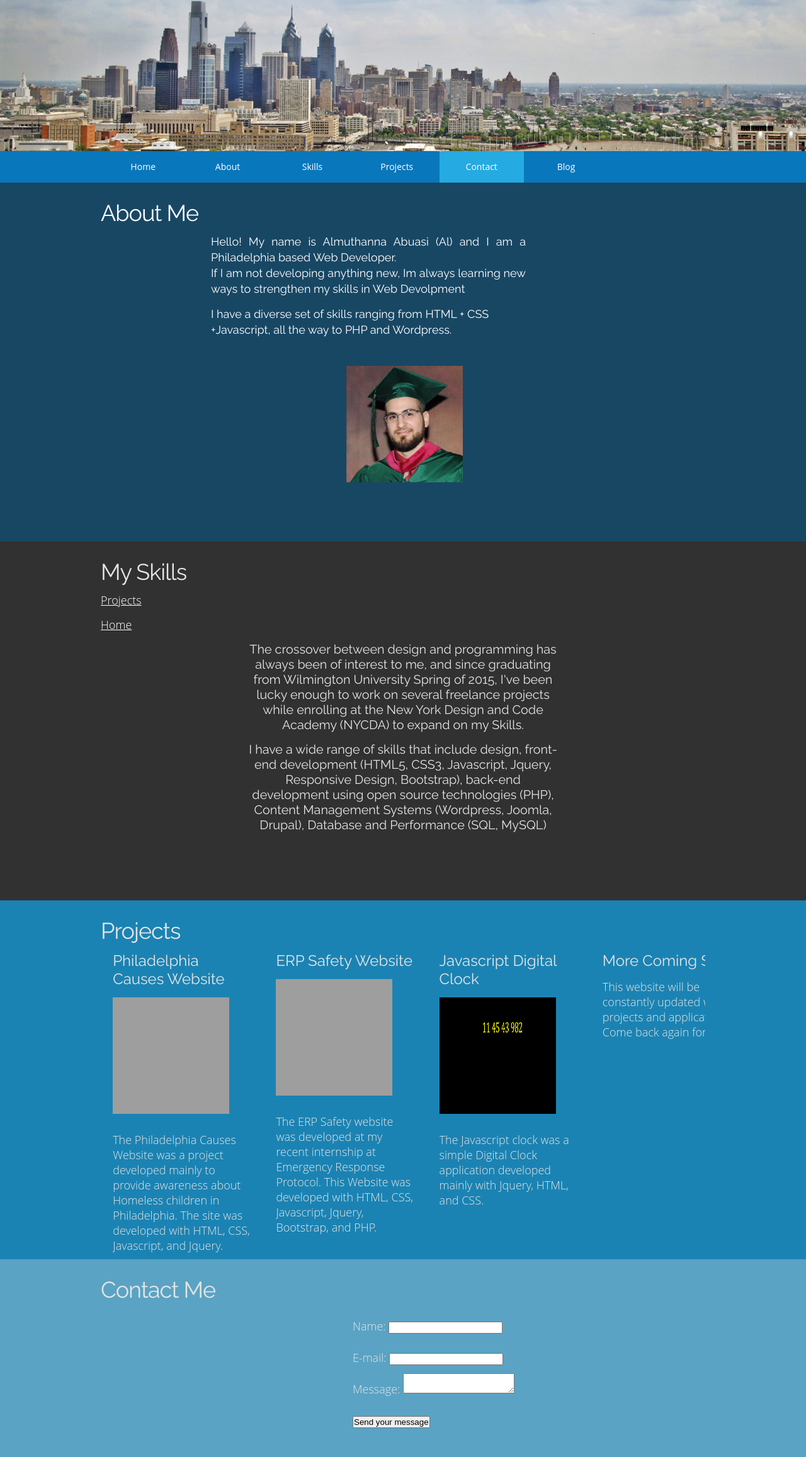
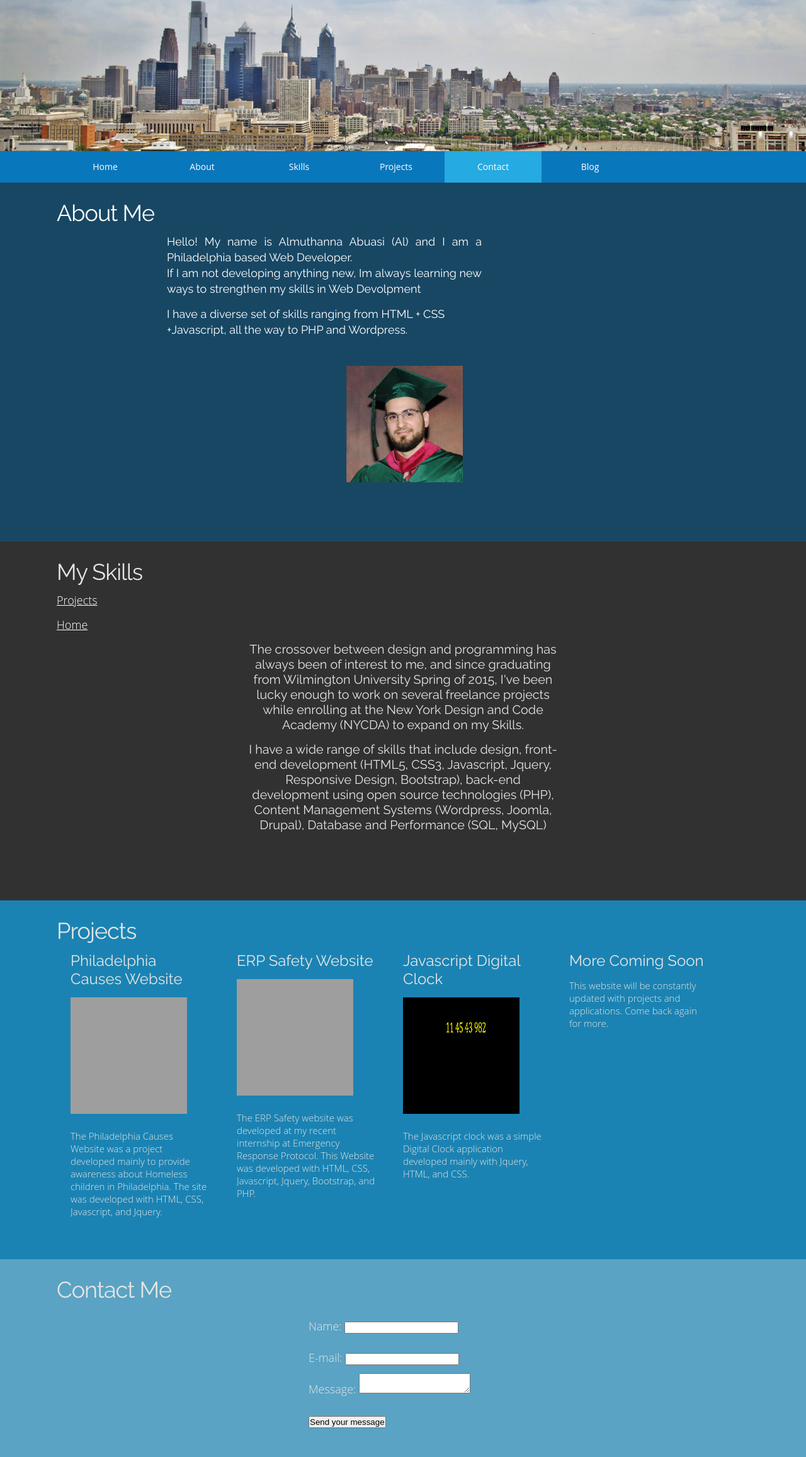
Before and after one commit to al-abuasi/Portfolio, a plain HTML site: page index.html in a window 1280 px wide. Shown: the part 160-2474 px from the top of the page at 63% size. Drawn offline with Linux system fonts and the light colour scheme; grey boxes are pictures that could not be loaded.

Commit message:
fixed the html ,css validation.Fixed the projects page width

```diff
--- a/css/demo.css
+++ /dev/null
@@ -1,277 +0,0 @@
-* {margin: 0; padding: 0; outline: 0;}
-
-
-body {
-	font-family: 'Raleway', sans-serif;
-	color: #e5e5e5;
-	font-size: 12px;
-	background:#bfbfbf;
-
-
-}
-
-
-h1, h2 {
-	font-family: 'Raleway', sans-serif;
-	font-weight: 300;
-	margin:0 0 15px 0;
-}
-
-
-h1 {
-	font-size: 36px;
-	letter-spacing: -1px;
-	line-height: 100%;
-}
-
-
-h2 {
-	font-size: 24px;
-}
-
-
-p {
-	margin: 0 0 15px 0;
-}
-
-a {
-	color: #3e3e3e;
-}
-
-
-
-.clear {
-	clear: both;
-}
-.wrap {
-	width: 100%;
-	max-width: 1600px;
-	min-width: 960px;
-	z-index: 10;
-	position: relative;
-	margin: 0 auto;
-	padding: 0;
-
-}
-
-
-
-.section {
-	width: 100%;
-	max-width: 1600px;
-	min-width: 960px;
-	z-index: 10;
-	position: relative;
-	margin: 0 auto;
-	padding: 0 0 20px 0;
-	height: 550px;
-}
-
-
-#summary {
-	font-family: 'Raleway', sans-serif;
-	padding-left: 175px;
-	text-align: justify;
-	line-height: 25px;
-	width: 500px;
-}
-
-.skills-summary {
-	font-family: 'Raleway', sans-serif;
-	display: block;
-	margin-left: auto;
-	margin-right: auto;
-	width: 500px;
-	text-align: center;
-	font-size: 1.1em;
-}
-
-
-#profile {
-
-	height: 185px;
-	width: 185px;
-	margin-left: 550px;
-
-}
-
-
-.inner {
-	width: 960px;
-	margin: 0 auto;
-	position: relative;
-	min-height: 50px;
-	padding:30px 0;
-	font-size: 18px;
-	font-family: 'Open Sans', sans-serif;
-	font-weight: 300;
-}
-
-.inner:after {
-	  content: "";
-	  display: table;
-	  clear: both;
-}
-
-
-.subMenu {
-	height: 50px;
-	z-index: 1000;
-	width: 100%;
-	background: #0977bc;
-}
-
-.subMenu .inner {
-	padding:0;
-	font-weight: 400;
-	margin: 0 auto;
-}
-
-
-.subNavBtn {
-	display: block;
-	height: 35px;
-	width: 10%;
-	float: left;
-	margin: 0px 0px 0 0;
-	text-decoration: none;
-	font-size: 14px;
-	padding: 15px 2% 0 2%;
-	text-align: center;
-
-	color: #fff;
-}
-.subMenu a:hover {
-	background: #1783c7;
-}
-
-.active {
-	background: #25aae1;
-}
-.end {
-	margin: 0;
-}
-
-
-
-
-/* SECTIONS */
-.sTop {
-	min-height: 130px;
-	background:#fff;
-	color:#3d3d3d;
-	padding: 50px 0;
-
-	height: 300px;
-
-}
-
-.s1 {
-	background:#184764;
-	color:#fff;
-
-}
-
-
-.s2 {
-	background: #313131;
-}
-.s2 a {
-	color: #fff;
-}
-
-.s3 {
-	background: #1b83b3;
-}
-
-
-.s4 {
-	background: #5aa3c4;
-}
-
-
-
-.s5 {
-	background: #bce1f1;
-	color: #3d3d3d;
-}
-
-.s6 {
-	background: #161616;
-}
-
-#container4 {
-	clear:left;
-	float:left;
-	width:100%;
-	overflow:hidden;
-	background:; /* column 4 background colour */
-}
-#container3 {
-	clear:left;
-	float:left;
-	width:100%;
-	position:relative;
-	right:25%;
-
-}
-#container2 {
-	clear:left;
-	float:left;
-	width:100%;
-	position:relative;
-	right:25%;
-
-}
-#container1 {
-	float:left;
-	width:100%;
-	position:relative;
-	right:25%;
-
-}
-#col1 {
-	float:left;
-	width:23%;
-	position:relative;
-	left:77%;
-	overflow:hidden;
-}
-#col2 {
-	float:left;
-	width:23%;
-	position:relative;
-	left:81%;
-	overflow:hidden;
-}
-#col3 {
-	float:left;
-	width:23%;
-	position:relative;
-	left:85%;
-	overflow:hidden;
-}
-#col4 {
-	float:left;
-	width:23%;
-	position:relative;
-	left:89%;
-	overflow:hidden;
-}
-
-
-#causes {
-	height: 185px;
-	width: 185px;
-
-}
-
-#erp {
-	height: 185px;
-	width: 185px;
-}
-
-#clock {
-	height: 185px;
-	width: 185px;
-}
--- a/css/main.css
+++ b/css/main.css
@@ -70,7 +70,7 @@ a {
 
 
 .inner {
-    width: 960px;
+    width: 1100px;
     margin: 0 auto;
     position: relative;
     min-height: 50px;
@@ -179,7 +179,8 @@ a {
     float:left;
     width:100%;
     overflow:hidden;
-    background:; /* column 4 background colour */
+
+
 }
 #container3 {
     clear:left;
@@ -206,28 +207,28 @@ a {
 }
 #col1 {
     float:left;
-    width:23%;
+    width:20%;
     position:relative;
     left:77%;
     overflow:hidden;
 }
 #col2 {
     float:left;
-    width:23%;
+    width:20%;
     position:relative;
     left:81%;
     overflow:hidden;
 }
 #col3 {
     float:left;
-    width:23%;
+    width:20%;
     position:relative;
     left:85%;
     overflow:hidden;
 }
 #col4 {
     float:left;
-    width:23%;
+    width:20%;
     position:relative;
     left:89%;
     overflow:hidden;
@@ -268,6 +269,10 @@ a {
     font-size: 1.1em;
 }
 
+.skills{
+    font-size: 15px;
+}
+
 
 #profile {
 
--- a/index.html
+++ b/index.html
@@ -22,7 +22,7 @@
     <div class="section sTop">
         <div class="inner">
             <h1 class="title">Al Abuasi's Portfolio</h1>
-            <h2 class="subtitle"></h2>
+
         </div>
     </div>
     <div class="subMenu" >
@@ -78,7 +78,7 @@
                             <h2>Philadelphia Causes Website</h2>
                             <img src="images/causes.png" alt="Philadelphia Causes Website" id="causes" >
 
-                            <p><br>The Philadelphia Causes Website was a project developed mainly to provide awareness
+                            <p class="skills"><br>The Philadelphia Causes Website was a project developed mainly to provide awareness
                                 about Homeless children in Philadelphia. The site was developed with HTML, CSS,
                                 Javascript, and Jquery.
 
@@ -90,7 +90,7 @@
                             <h2>ERP Safety Website</h2>
                             <img src="images/erp.png" alt="ERP Internship Website" id="erp" >
 
-                            <p> <br>
+                            <p class="skills"> <br>
                                 The ERP Safety website was developed at my recent internship at Emergency Response Protocol.
                                 This Website was developed with HTML, CSS, Javascript, Jquery, Bootstrap, and PHP.
                             </p>
@@ -100,7 +100,7 @@
                             <!-- Column three start -->
                             <h2>Javascript Digital Clock</h2>
                             <img src="images/clock.png" alt="Javascript Digital Clock" id="clock" >
-                            <p> <br>The Javascript clock was a simple Digital Clock application developed mainly with Jquery,
+                            <p class="skills"> <br>The Javascript clock was a simple Digital Clock application developed mainly with Jquery,
                                 HTML, and CSS.
 
                             </p>
@@ -108,7 +108,7 @@
                         <div id="col4">
                             <!-- Column four start -->
                             <h2>More Coming Soon</h2>
-                            <p>This website will be constantly updated with projects and applications.
+                            <p class="skills">This website will be constantly updated with projects and applications.
                                 Come back again for more.
                             </p>
                             <!-- Column four end -->
```
Also changed, not shown: 2 other files.
